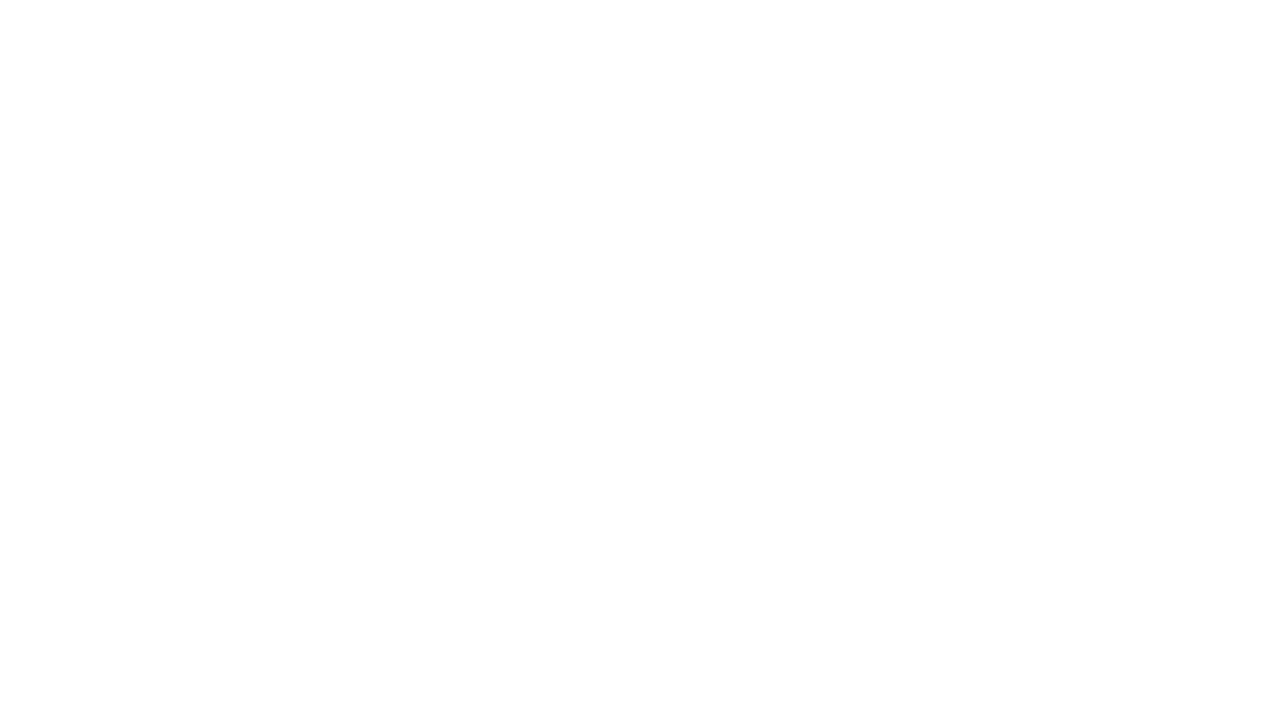
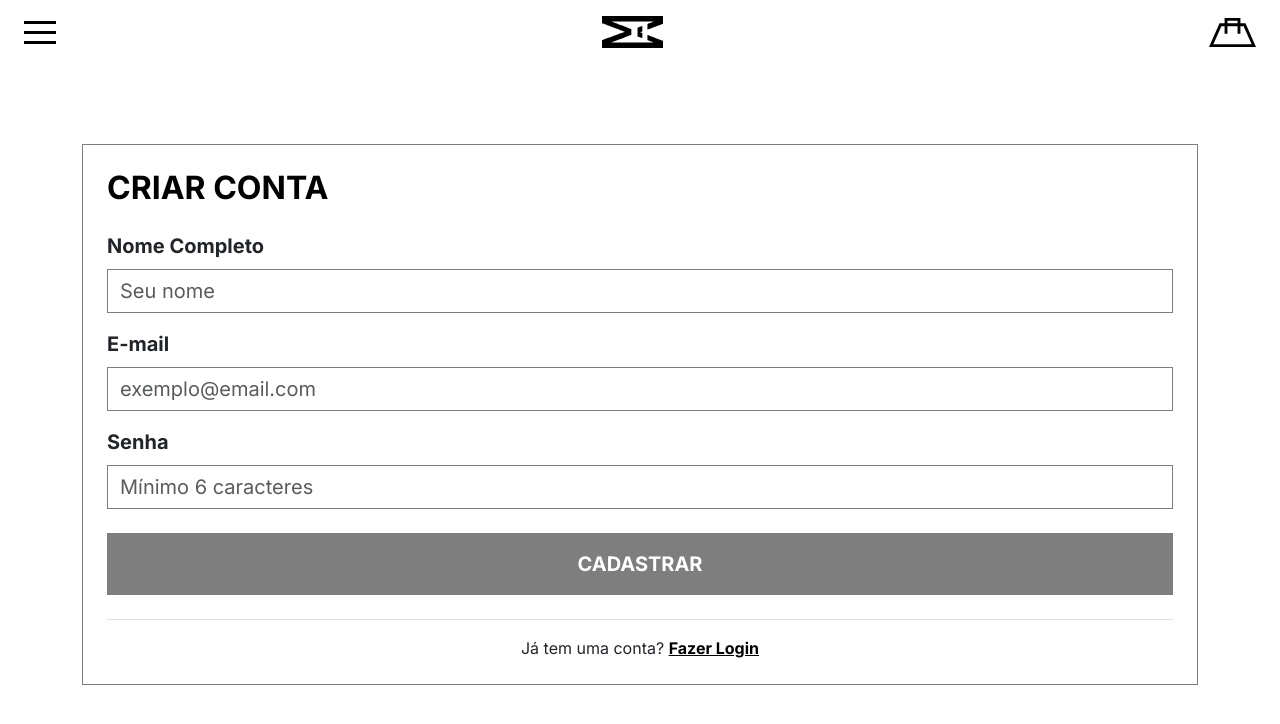
Before and after one commit to SouzaX27/TCC_Asymmetric, a React (Vite) app: page /cadastro in a window 1280 px wide. Before the commit this address had no page. Shown: the top 724 px of the page. Built offline with nearby package versions, Linux system fonts and the light colour scheme.

Commit message:
feat: Criação da página de Login (Entrar ou Registrar)

```diff
--- a/src/App.jsx
+++ b/src/App.jsx
@@ -5,9 +5,12 @@ import { MainLayout, SimpleLayout } from './layouts/Layout';
 import ScrollToTop from './components/ScrollToTop/ScrollToTop';
 
 import Home from './pages/Home/Home';
+import Login from './pages/Login/Login';
+import Register from './pages/Register/Register';
 import Products from './pages/Products/Products';
 import Contact from './pages/Contact/Contact';
 import ProductDetails from './pages/ProductDetails/ProductDetails';
+import { AuthProvider } from './context/AuthContext';
 import { CartProvider } from './context/CartContext';
 import Cart from './pages/Cart/Cart';
 import Checkout from './pages/Checkout/Checkout';
@@ -17,6 +20,7 @@ import Orders from './pages/Orders/Orders';
 
 function App() {
     return (
+        <AuthProvider>
             <CartProvider>
                 <BrowserRouter>
                     <ScrollToTop />
@@ -25,6 +29,7 @@ function App() {
 
                         <Route element={<MainLayout />}>
                             <Route path="/" element={<Home />} />
+                            <Route path="*" element={<Home />} />
                             <Route path="/inicio" element={<Home />} />
                             <Route path="/produtos" element={<Products />} />
                             <Route path="/produtos/:id" element={<ProductDetails />} />
@@ -32,7 +37,8 @@ function App() {
                         </Route>
 
                         <Route element={<SimpleLayout />}>
-                        {/* <Route path="/login" element={<Login />} /> */}
+                            <Route path="/login" element={<Login />} />
+                            <Route path="/cadastro" element={<Register />} />
                             <Route path="/carrinho" element={<Cart />} />
                             <Route path="/checkout" element={<Checkout />} />
                             <Route path="/pagamento" element={<Payment />} />
@@ -44,6 +50,7 @@ function App() {
                     </Routes>
                 </BrowserRouter>
             </CartProvider>
+        </AuthProvider>
 
     );
 }
--- a/src/assets/css/global.css
+++ b/src/assets/css/global.css
@@ -59,7 +59,7 @@ html, body {
 .button-vermais:hover, .button-enviar:hover, .button-1:hover {
   background-color: #fff;
   color: var(--cinza);
-  border: solid 1px var(--cinza);
+  border: solid 1px var(--cinza) !important;
   /* box-shadow: 0px 6px 7px 0px; */
   letter-spacing: 1px;
 }
--- /dev/null
+++ b/src/context/AuthContext.jsx
@@ -0,0 +1,81 @@
+import { createContext, useContext, useState, useEffect } from 'react';
+
+const AuthContext = createContext({});
+
+export function AuthProvider({ children }) {
+    const [user, setUser] = useState(null);
+    const [loading, setLoading] = useState(true);
+
+    useEffect(() => {
+        const savedUser = localStorage.getItem('current_user');
+        if (savedUser) {
+            setUser(JSON.parse(savedUser));
+        }
+        setLoading(false);
+    }, []);
+
+    const register = async (name, email, password) => {
+        const registeredUsers = JSON.parse(localStorage.getItem('registered_users') || '[]');
+
+        const emailExists = registeredUsers.some(
+            (u) => u.email.toLowerCase() === email.toLowerCase()
+        );
+
+        if (emailExists) {
+            return { success: false, message: 'Este e-mail já está cadastrado!' };
+        }
+
+        const newUser = {
+            id: `USR-${Math.floor(1000 + Math.random() * 9000)}`,
+            name,
+            email,
+            password
+        };
+
+        registeredUsers.push(newUser);
+        localStorage.setItem('registered_users', JSON.stringify(registeredUsers));
+
+        const userData = { id: newUser.id, name: newUser.name, email: newUser.email };
+        setUser(userData);
+        localStorage.setItem('current_user', JSON.stringify(userData));
+
+        return { success: true };
+    };
+
+    const login = async (email, password) => {
+        const registeredUsers = JSON.parse(localStorage.getItem('registered_users') || '[]');
+
+        const foundUser = registeredUsers.find(
+            (u) => u.email.toLowerCase() === email.toLowerCase() && u.password === password
+        );
+
+        const isDefaultTest = email === 'cliente@gmail.com' && password === '123456';
+
+        if (foundUser || isDefaultTest) {
+            const userData = {
+                id: foundUser ? foundUser.id : 'USR-01',
+                name: foundUser ? foundUser.name : 'Cliente asymmetric',
+                email: email
+            };
+
+            setUser(userData);
+            localStorage.setItem('current_user', JSON.stringify(userData));
+            return { success: true };
+        } else {
+            return { success: false, message: 'E-mail ou senha incorretos (ou conta não existente)!' };
+        }
+    };
+
+    const logout = () => {
+        setUser(null);
+        localStorage.removeItem('current_user');
+    };
+
+    return (
+        <AuthContext.Provider value={{ user, signed: Boolean(user), login, register, logout, loading }}>
+            {children}
+        </AuthContext.Provider>
+    );
+}
+
+export const useAuth = () => useContext(AuthContext);
--- /dev/null
+++ b/src/pages/Login/Login.jsx
@@ -0,0 +1,81 @@
+import { useEffect, useState } from 'react';
+import { useNavigate, Link } from 'react-router-dom';
+import { useAuth } from '../../context/AuthContext';
+
+function Login() {
+    const navigate = useNavigate();
+    const { login, signed } = useAuth(); // 'signed' indica se já está logado (true/false)
+
+    const [email, setEmail] = useState('');
+    const [password, setPassword] = useState('');
+    const [error, setError] = useState('');
+
+    // Se JÁ estiver logado, redireciona direto para meus pedidos (ou início)
+    useEffect(() => {
+        if (signed) {
+            navigate('/pedidos');
+        }
+    }, [signed, navigate]);
+
+    const handleSubmit = async (e) => {
+        e.preventDefault();
+        setError('');
+
+        const res = await login(email, password);
+
+        if (res.success) {
+            navigate('/pedidos');
+        } else {
+            setError(res.message);
+        }
+    };
+
+    return (
+        <div className="container my-5 pt-5">
+            <div className="max-width-500 mx-auto border-grey p-4">
+                <h2 className="fw-bold text-uppercase mb-4 text-black">Entrar na Conta</h2>
+
+                {error && <div className="alert alert-danger rounded-0 fw-bold">{error}</div>}
+
+                <form onSubmit={handleSubmit}>
+                    <div className="mb-3">
+                        <label className="form-label fs-5 fw-bold">E-mail</label>
+                        <input
+                            type="email"
+                            className="form-control fs-5 border-grey rounded-0"
+                            value={email}
+                            onChange={(e) => setEmail(e.target.value)}
+                            required
+                        />
+                    </div>
+
+                    <div className="mb-4">
+                        <label className="form-label fs-5 fw-bold">Senha</label>
+                        <input
+                            type="password"
+                            className="form-control fs-5 border-grey rounded-0"
+                            value={password}
+                            onChange={(e) => setPassword(e.target.value)}
+                            required
+                        />
+                    </div>
+
+                    <button type="submit" className="button-1 w-100 py-3 fw-bold text-uppercase fs-5 border-0">
+                        Entrar
+                    </button>
+                </form>
+
+                <div className="mt-4 pt-3 border-top text-center">
+                    <p className="mb-2">
+                        Não tem uma conta?{' '}
+                        <Link to="/cadastro" className="fw-bold text-black">
+                            Criar Conta
+                        </Link>
+                    </p>
+                </div>
+            </div>
+        </div>
+    );
+}
+
+export default Login;
--- /dev/null
+++ b/src/pages/Register/Register.jsx
@@ -0,0 +1,100 @@
+import { useEffect, useState } from 'react';
+import { useNavigate, Link } from 'react-router-dom';
+import { useAuth } from '../../context/AuthContext';
+
+function Register() {
+    const navigate = useNavigate();
+    const { register, signed } = useAuth();
+
+    const [name, setName] = useState('');
+    const [email, setEmail] = useState('');
+    const [password, setPassword] = useState('');
+    const [error, setError] = useState('');
+
+    useEffect(() => {
+        if (signed) {
+            navigate('/pedidos');
+        }
+    }, [signed, navigate]);
+
+    const handleSubmit = async (e) => {
+        e.preventDefault();
+        setError('');
+
+        if (password.length < 6) {
+            setError('A senha deve ter pelo menos 6 caracteres.');
+            return;
+        }
+
+        const res = await register(name, email, password);
+
+        if (res.success) {
+            navigate('/pedidos');
+        } else {
+            setError(res.message);
+        }
+    };
+
+    return (
+        <div className="container my-5 pt-5">
+            <div className="max-width-500 mx-auto border-grey p-4">
+                <h2 className="fw-bold text-uppercase mb-4 text-black">Criar Conta</h2>
+
+                {error && <div className="alert alert-danger rounded-0 fw-bold">{error}</div>}
+
+                <form onSubmit={handleSubmit}>
+                    <div className="mb-3">
+                        <label className="form-label fs-5 fw-bold">Nome Completo</label>
+                        <input
+                            type="text"
+                            className="form-control fs-5 border-grey rounded-0"
+                            value={name}
+                            onChange={(e) => setName(e.target.value)}
+                            placeholder="Seu nome"
+                            required
+                        />
+                    </div>
+
+                    <div className="mb-3">
+                        <label className="form-label fs-5 fw-bold">E-mail</label>
+                        <input
+                            type="email"
+                            className="form-control fs-5 border-grey rounded-0"
+                            value={email}
+                            onChange={(e) => setEmail(e.target.value)}
+                            placeholder="exemplo@email.com"
+                            required
+                        />
+                    </div>
+
+                    <div className="mb-4">
+                        <label className="form-label fs-5 fw-bold">Senha</label>
+                        <input
+                            type="password"
+                            className="form-control fs-5 border-grey rounded-0"
+                            value={password}
+                            onChange={(e) => setPassword(e.target.value)}
+                            placeholder="Mínimo 6 caracteres"
+                            required
+                        />
+                    </div>
+
+                    <button type="submit" className="button-1 w-100 py-3 fw-bold text-uppercase fs-5 border-0">
+                        Cadastrar
+                    </button>
+                </form>
+
+                <div className="mt-4 pt-3 border-top text-center">
+                    <p className="mb-0">
+                        Já tem uma conta?{' '}
+                        <Link to="/login" className="fw-bold text-black">
+                            Fazer Login
+                        </Link>
+                    </p>
+                </div>
+            </div>
+        </div>
+    );
+}
+
+export default Register;
```
Lines whose indentation alone changed are shown as unchanged.
